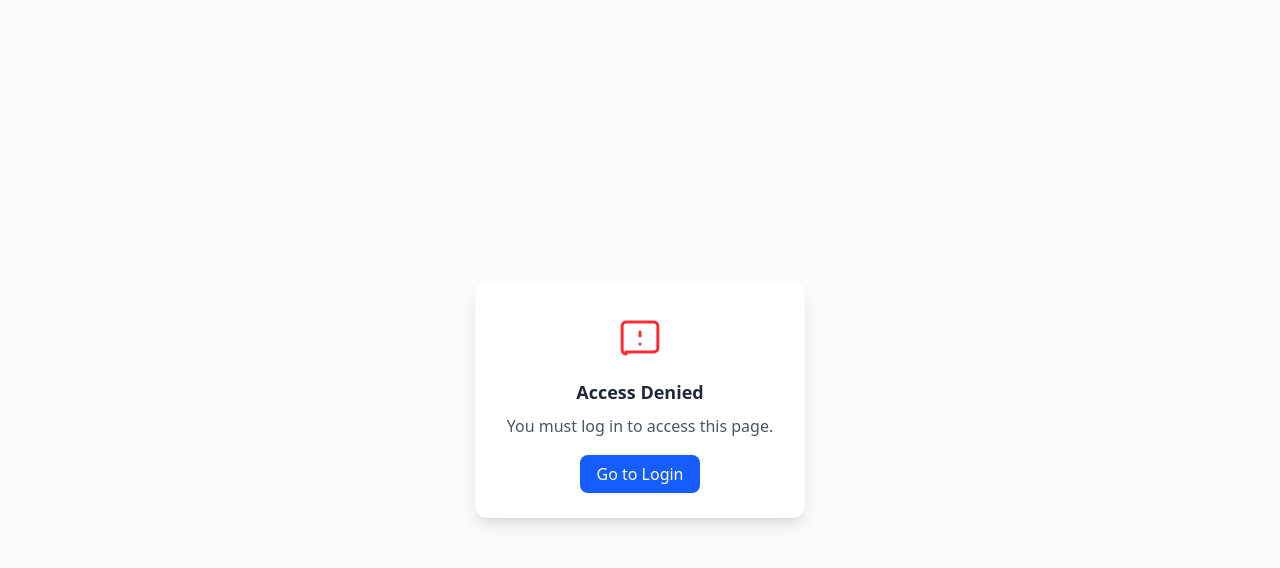
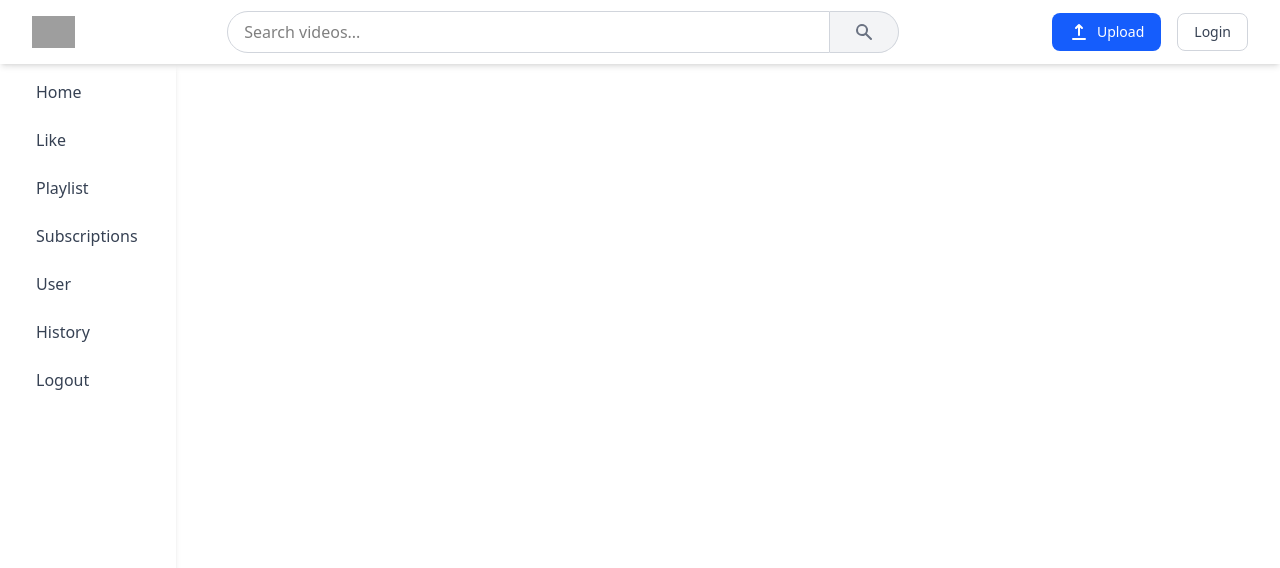
Before and after one commit to UttamYadav-DGI/VideoTube, a React (Vite) app in the folder Frontend2/: page / in a window 1280 px wide. Shown: the top 568 px of the page. Built offline with nearby package versions, Linux system fonts and the light colour scheme; no server answers; grey boxes are pictures that could not be loaded.

Commit message:
Update App.jsx

```diff
--- a/Frontend2/src/App.jsx
+++ b/Frontend2/src/App.jsx
@@ -4,12 +4,11 @@ import Header from "../components/Header";
 import Sidebar from "../components/NavBar";
 import { AuthProvider } from "../components/AuthContext";
 import { ThemeProvider } from "../components/ThemeContext";
-import ProtectedRoute from '../components/ProtectedRoute';
 
 const App = () => {
   return (
     <AuthProvider>
-      <ProtectedRoute>
+
         <ThemeProvider>
           <div className="flex flex-col h-screen">
             <Header />
@@ -21,7 +20,7 @@ const App = () => {
             </div>
           </div>
         </ThemeProvider>
-      </ProtectedRoute>
+
     </AuthProvider>
   );
 };
```
